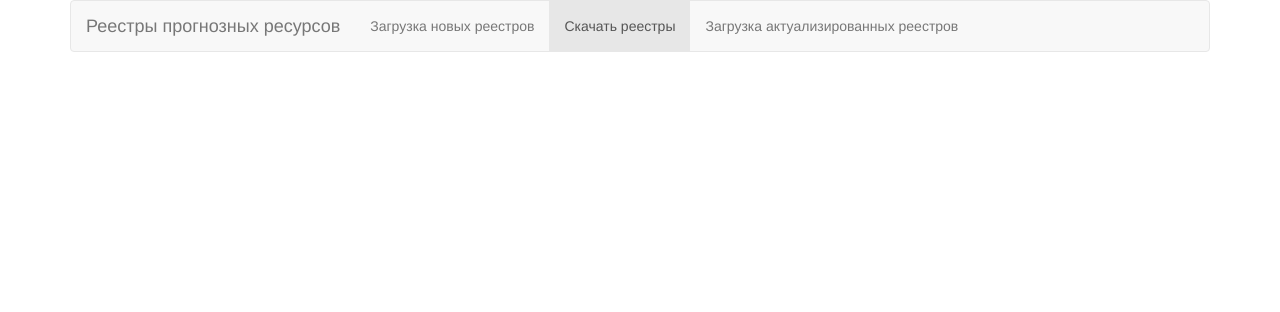
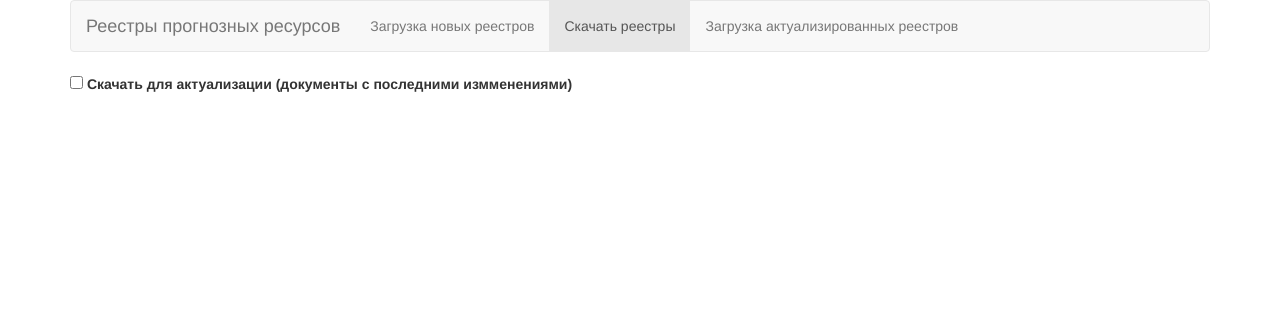
Before and after one commit to pirr/geol_db_tools, a Flask app: page /regs in a window 1280 px wide. Shown: the top 312 px of the page. Run offline with Flask 2, Linux system fonts and the light colour scheme; some libraries are stand-ins or nearby versions.

Commit message:
added checkbox to template

```diff
--- a/templates/all_dbs.html
+++ b/templates/all_dbs.html
@@ -1,6 +1,10 @@
 {% extends "base.html" %}
 {% block body %}
 
+<label>
+<input type="checkbox" id="actualCheckbox"> Скачать для актуализации (документы с последними измменениями)
+</label>
+</br>
 {% for db in dbs %}
 <!-- <form action="/download/{{db}}" method="GET">
 	<input type="submit" value="Скачать {{db}}" class="btn btn-link"/>
@@ -8,6 +12,7 @@
 <button id="{{db}}" class="btn btn-link" onclick="return(downloadDB(this))">Скачать {{ db }}</button>
 <!--<div id="progressCounter_{{db}}"></div><br>-->
 <div id="loading_{{db}}" hidden="true">Файл формируется</div><br>
+
 {% endfor %}
 
 {% endblock %}
```
